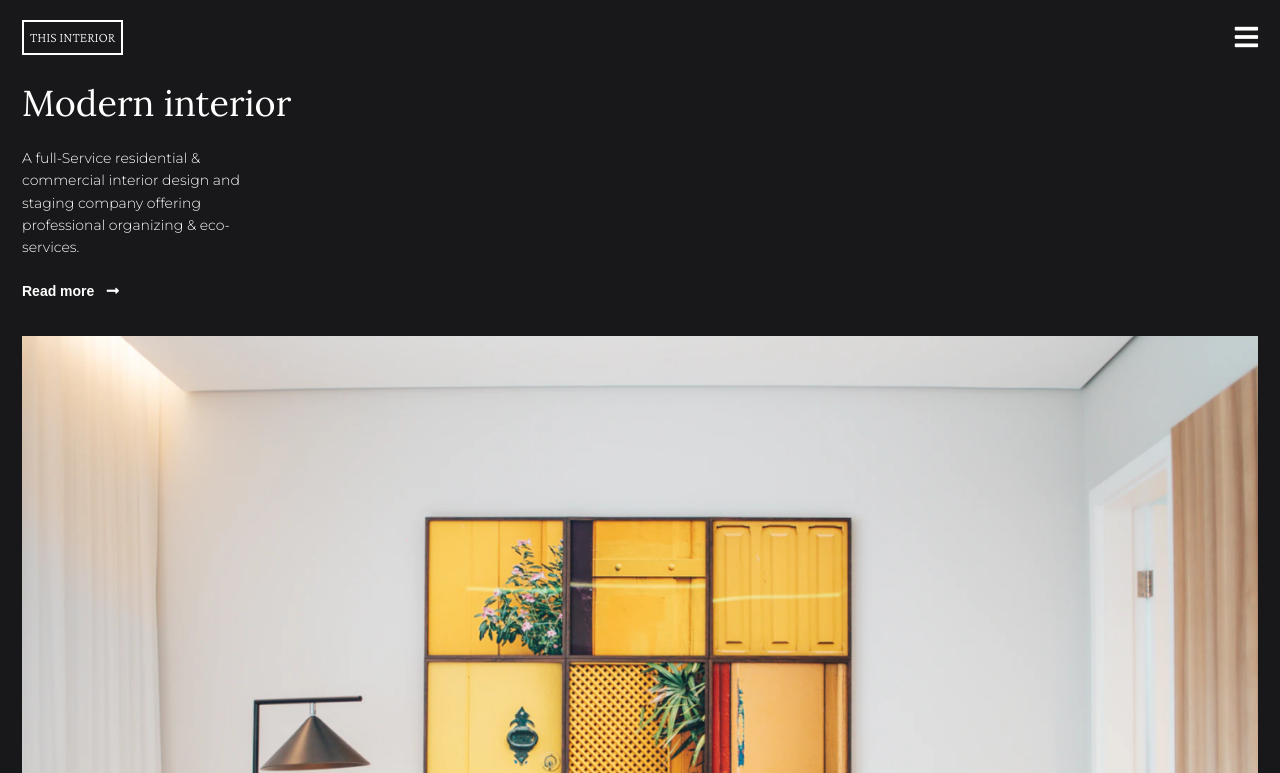
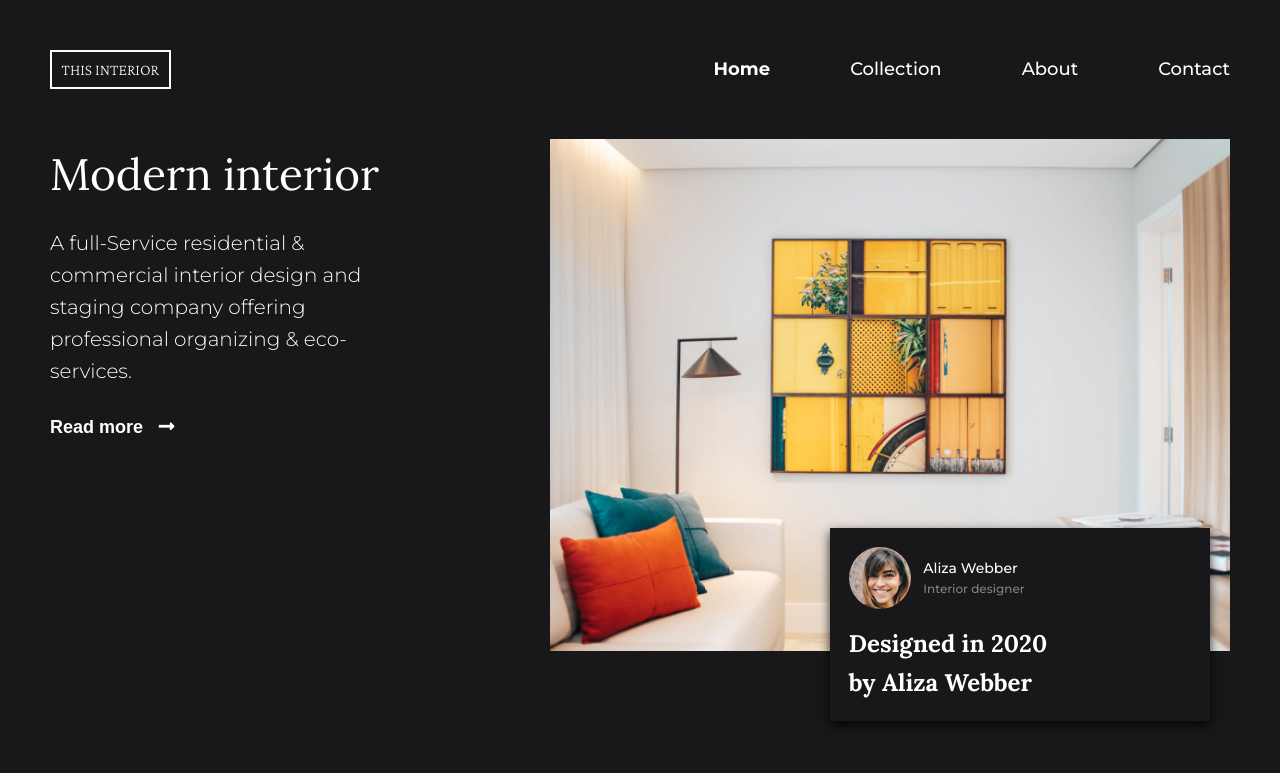
Before and after one commit to inzsenyor/interior-consultant-master, a plain HTML site: page index.html in a window 1280 px wide. Shown: the top 773 px of the page. Drawn offline with nearby package versions, Linux system fonts and the light colour scheme.

Commit message:
css reworked

```diff
--- a/style.css
+++ b/style.css
@@ -18,6 +18,7 @@ font-family: 'Montserrat', sans-serif;*/
 *::after {
   margin: 0;
   padding: 0;
+  -webkit-box-sizing: border-box;
   box-sizing: border-box;
 }
 
@@ -38,7 +39,7 @@ img {
 .container {
   width: 100%;
   max-width: 130rem;
-  padding: 0 2.2rem;
+  padding: 0 2.5rem;
   margin: 0 auto;
 }
 
@@ -53,8 +54,14 @@ ul {
 
 header {
   padding: 2rem 0;
+  display: -webkit-box;
+  display: -ms-flexbox;
   display: flex;
+  -webkit-box-align: center;
+  -ms-flex-align: center;
   align-items: center;
+  -webkit-box-pack: justify;
+  -ms-flex-pack: justify;
   justify-content: space-between;
 }
 
@@ -93,17 +100,34 @@ header {
   top: 0;
   width: 100%;
   height: 100%;
+  display: -webkit-box;
+  display: -ms-flexbox;
   display: flex;
+  -webkit-box-pack: center;
+  -ms-flex-pack: center;
   justify-content: center;
+  -webkit-box-align: center;
+  -ms-flex-align: center;
   align-items: center;
+  -webkit-box-orient: vertical;
+  -webkit-box-direction: normal;
+  -ms-flex-direction: column;
   flex-direction: column;
   z-index: 10;
+  -webkit-transform: translateX(100%);
+  -ms-transform: translateX(100%);
   transform: translateX(100%);
 }
 
 .navigation.open {
+  -webkit-transform: translateX(0);
+  -ms-transform: translateX(0);
   transform: translateX(0);
+  -webkit-transition: -webkit-transform 0.2s ease-in-out;
+  transition: -webkit-transform 0.2s ease-in-out;
+  -o-transition: transform 0.2s ease-in-out;
   transition: transform 0.2s ease-in-out;
+  transition: transform 0.2s ease-in-out, -webkit-transform 0.2s ease-in-out;
 }
 
 .navigation .navigation__link {
@@ -150,25 +174,32 @@ header {
 
 .btn:hover {
   opacity: 0.8;
+  -webkit-transition: all 0.2s ease;
+  -o-transition: all 0.2s ease;
   transition: all 0.2s ease;
 }
 
 .fa-long-arrow-alt-right {
   margin-left: 0.6em;
+  -webkit-transition: all 0.2s ease;
+  -o-transition: all 0.2s ease;
   transition: all 0.2s ease;
 }
 
 .btn:hover .fa-long-arrow-alt-right {
+  -webkit-transform: translateX(5px);
+  -ms-transform: translateX(5px);
   transform: translateX(5px);
 }
 
 .designer__wrapper {
-  width: 30rem;
+  width: 28rem;
   position: absolute;
   background-color: var(--clr-dark-bg);
   right: 2rem;
   bottom: -7rem;
   padding: 2em;
+  -webkit-box-shadow: 0px 4px 10px rgba(0, 0, 0, 0.8);
   box-shadow: 0px 4px 10px rgba(0, 0, 0, 0.8);
 }
 
@@ -180,7 +211,11 @@ header {
 }
 
 .designer__details {
+  display: -webkit-box;
+  display: -ms-flexbox;
   display: flex;
+  -webkit-box-align: center;
+  -ms-flex-align: center;
   align-items: center;
 }
 
@@ -215,3 +250,171 @@ footer {
   border-top: 1px solid var(--clr-grey-light);
   margin: 0 auto;
 }
+
+@media only screen and (min-width: 768px) {
+  .container {
+    padding: 0 3.5rem;
+  }
+
+  header {
+    padding: 4rem 0;
+  }
+
+  .logo {
+    padding: 0.3em 0.6em;
+    font-size: 1.6rem;
+  }
+
+  .hamburger,
+  .close {
+    font-size: 1.8rem;
+  }
+
+  .hero__left h1 {
+    font-size: 4rem;
+    margin-bottom: 0.4em;
+  }
+
+  .hero__text {
+    font-size: 1.6rem;
+    font-weight: 300;
+    max-width: 34rem;
+  }
+
+  .btn {
+    font-size: 16px;
+  }
+
+  .designer__wrapper {
+    width: 38rem;
+    padding: 3em;
+  }
+
+  .designer__wrapper h2 {
+    font-size: 2rem;
+  }
+
+  .designer__about .name {
+    font-size: 1.3rem;
+  }
+
+  .designer__about .title {
+    font-size: 1.2rem;
+  }
+}
+
+@media only screen and (min-width: 1024px) {
+  .container {
+    padding: 0 5rem;
+  }
+
+  .hero__left h1 {
+    font-size: 4.4rem;
+    margin-bottom: 0.6em;
+  }
+}
+
+@media only screen and (min-width: 1200px) {
+  body {
+    height: 100vh;
+  }
+
+  .container {
+    height: 100%;
+    display: -ms-grid;
+    display: grid;
+    -ms-grid-columns: auto 1fr auto;
+    grid-template-columns: auto 1fr auto;
+  }
+
+  .hamburger,
+  .close {
+    display: none;
+  }
+
+  header {
+    -ms-grid-row: 1;
+    -ms-grid-row-span: 1;
+    grid-row: 1 / 2;
+  }
+
+  .hero {
+    -ms-grid-row: 2;
+    -ms-grid-row-span: 1;
+    grid-row: 2 / 3;
+    display: -webkit-box;
+    display: -ms-flexbox;
+    display: flex;
+  }
+
+  .hero__left {
+    -webkit-box-flex: 0;
+    -ms-flex: 0 0 50rem;
+    flex: 0 0 50rem;
+  }
+
+  footer {
+    -ms-grid-row: 3;
+    -ms-grid-row-span: 1;
+    grid-row: 3 / 4;
+  }
+
+  .navigation {
+    position: static;
+    display: -webkit-box;
+    display: -ms-flexbox;
+    display: flex;
+    -webkit-box-pack: center;
+    -ms-flex-pack: center;
+    justify-content: center;
+    -webkit-box-orient: horizontal;
+    -webkit-box-direction: normal;
+    -ms-flex-direction: row;
+    flex-direction: row;
+    -webkit-transform: translateX(0);
+    -ms-transform: translateX(0);
+    transform: translateX(0);
+    background-color: transparent;
+    width: auto;
+  }
+
+  .navigation__item {
+    margin-left: 8rem;
+  }
+
+  .hero__left h1 {
+    font-size: 4.4rem;
+    margin-bottom: 0.4em;
+  }
+
+  .hero__text {
+    font-size: 2rem;
+    font-weight: 300;
+    max-width: 34rem;
+  }
+
+  .btn {
+    font-size: 18px;
+  }
+
+  footer {
+    border: 0;
+  }
+
+  .navigation .navigation__link:hover {
+    -webkit-transform: scale(1.1);
+    -ms-transform: scale(1.1);
+    transform: scale(1.1);
+    -webkit-transition: all 0.2s ease;
+    -o-transition: all 0.2s ease;
+    transition: all 0.2s ease;
+  }
+
+  .designer__wrapper h2 {
+    font-size: 2.4rem;
+  }
+
+  .designer__about .name {
+    font-size: 1.4rem;
+  }
+}
```
Also changed, not shown: 1 other file.
